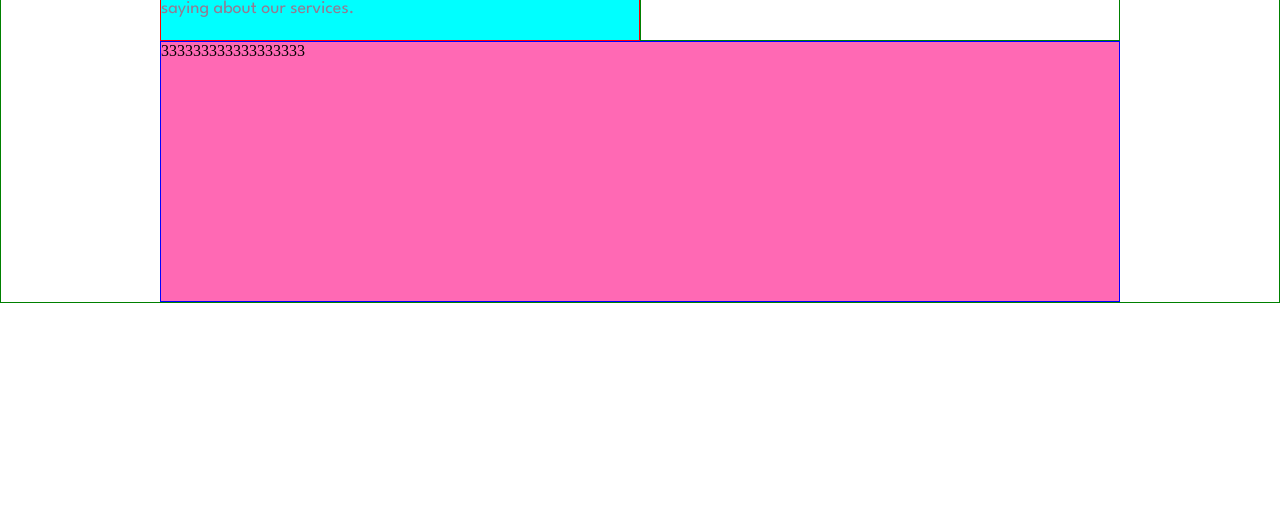
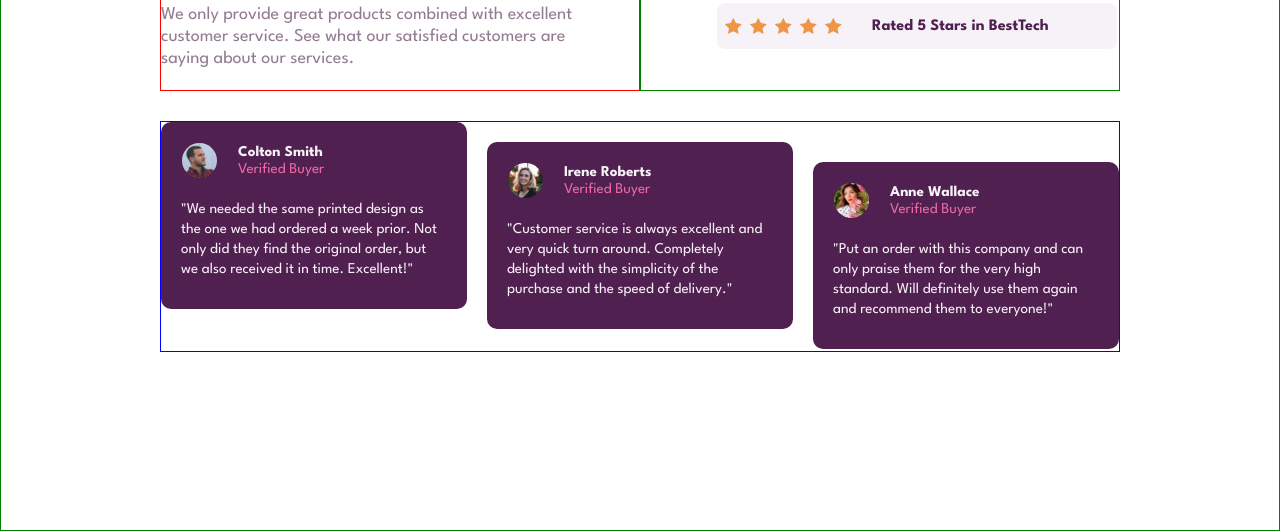
Before and after one commit to Suxaric/Social-proof-section, a plain HTML site: page index.html in a window 1280 px wide. Shown: the part 271-802 px from the top of the page. Drawn offline with Linux system fonts and the light colour scheme.

Commit message:
4 commit

```diff
--- a/index.html
+++ b/index.html
@@ -50,7 +50,57 @@
         </div>
 
 
-        <div class="container-reviews">333333333333333333</div>
+        <div class="container-reviews">
+          <div class="container-reviews-colton">
+            <div class="container-reviews-colton-info">
+              <img src="./images/image-colton.jpg" alt="colton">
+              <div class="container-reviews-colton-name">
+                <h6>Colton Smith</h6>
+                <p>Verified Buyer</p>
+              </div>
+            </div>
+
+            <div class="container-reviews-colton-text">
+            <p>"We needed the same printed design as the one we had ordered a week prior.
+                Not only did they find the original order, but we also received it in time.
+                Excellent!"</p>
+            </div>
+          </div>
+
+
+          <div class="container-reviews-irene">
+            <div class="container-reviews-irene-info">
+              <img src="./images/image-irene.jpg" alt="irene">
+              <div class="container-reviews-irene-name">
+                <h6>Irene Roberts</h6>
+                <p>Verified Buyer</p>
+              </div>
+            </div>
+
+            <div class="container-reviews-irene-text">
+              <p>"Customer service is always excellent and very quick turn around. Completely
+                delighted with the simplicity of the purchase and the speed of delivery."
+              </p>
+            </div>
+          </div>
+
+          <div class="container-reviews-anne">
+            <div class="container-reviews-anne-info">
+              <img src="./images/image-anne.jpg" alt="anne">
+              <div class="container-reviews-anne-name">
+                <h6>Anne Wallace</h6>
+                <p>Verified Buyer</p>
+              </div>
+            </div>
+
+            <div class="container-reviews-anne-text">
+              <p>"Put an order with this company and can only praise them for the very high
+                standard. Will definitely use them again and recommend them to everyone!"
+              </p>
+            </div>
+          </div>
+
+        </div>
 
       </div>
     </div>
--- a/style.css
+++ b/style.css
@@ -11,12 +11,13 @@
 }
 
 .container {
+  height: 100vh;
   border: solid 1px green; /*УДАЛИТЬ*/
 }
 
 .container-wrapper {
   max-width: 960px;
-  margin-top: 50px;
+  margin-top: 100px;
   margin-right: auto;
   margin-bottom: 0;
   margin-left: auto;
@@ -27,7 +28,6 @@
 
 .container-info {
   border: solid 1px red; /*УДАЛИТЬ*/
-  background-color: aqua; /*УДАЛИТЬ*/
 }
 
 .container-info h1 {
@@ -56,6 +56,7 @@
 
 .container-stars-rewiews {
   width: 400px;
+  margin-top: 40px;
   display: flex;
   align-items: center;
   background-color: hsl(300, 24%, 96%);
@@ -80,6 +81,7 @@
 
 .container-stars-report {
   margin-left: auto;
+  margin-top: 15px;
   margin-right: auto;
   width: 400px;
   display: flex;
@@ -105,8 +107,9 @@
 }
 
 .container-stars-besttech {
+  margin-left: auto;
+  margin-top: 15px;
   margin-right: 0;
-  margin-left: auto;
   width: 400px;
   display: flex;
   align-items: center;
@@ -132,7 +135,168 @@
 
 
 .container-reviews {
+  margin-top: 30px;
   grid-column: span 2;
   border: solid 1px blue; /*УДАЛИТЬ*/
-  background-color: hotpink; /*УДАЛИТЬ*/
+  display: grid;
+  grid-template-columns: 1fr 1fr 1fr;
+  grid-template-rows: 1fr;
+  grid-column-gap: 20px;
+
 }
+
+.container-reviews-colton {
+  height: fit-content;
+  background-color: hsl(300, 43%, 22%);
+  border-radius: 10px;
+}
+
+.container-reviews-colton img {
+  height: 35px;
+  width: 35px;
+  border-radius: 50%;
+  border: 1px solid hsl(300, 43%, 22%);
+}
+
+.container-reviews-colton-info {
+  display: flex;
+  align-items: center;
+  margin-left: 20px;
+  margin-top: 20px;
+}
+
+.container-reviews-colton-name {
+  padding-left: 20px;
+}
+
+.container-reviews-colton-name h6 {
+  color: hsl(300, 24%, 96%);
+  font-family: League Spartan, sans-serif;
+  font-size: 15px;
+  font-weight: 700;
+}
+
+.container-reviews-colton-name p {
+  padding-top: 3px;
+  color: hsl(333, 80%, 67%);
+  font-family: League Spartan, sans-serif;
+  font-size: 15px;
+  font-weight: 400;
+}
+
+.container-reviews-colton-text {
+  margin-left: 20px;
+  margin-top: 20px;
+  margin-right: 20px;
+  margin-bottom: 30px;
+  color: hsl(300, 24%, 96%);
+  font-family: League Spartan, sans-serif;
+  font-size: 15px;
+  font-weight: 400;
+  line-height: 20px;
+}
+
+.container-reviews-irene {
+  margin-top: 20px;
+  height: fit-content;
+  background-color: hsl(300, 43%, 22%);
+  border-radius: 10px;
+}
+
+.container-reviews-irene img {
+  height: 35px;
+  width: 35px;
+  border-radius: 50%;
+  border: 1px solid hsl(300, 43%, 22%);
+}
+
+.container-reviews-irene-info {
+  display: flex;
+  align-items: center;
+  margin-left: 20px;
+  margin-top: 20px;
+}
+
+.container-reviews-irene-name {
+  padding-left: 20px;
+}
+
+.container-reviews-irene-name h6 {
+  color: hsl(300, 24%, 96%);
+  font-family: League Spartan, sans-serif;
+  font-size: 15px;
+  font-weight: 700;
+}
+
+.container-reviews-irene-name p {
+  padding-top: 3px;
+  color: hsl(333, 80%, 67%);
+  font-family: League Spartan, sans-serif;
+  font-size: 15px;
+  font-weight: 400;
+}
+
+.container-reviews-irene-text {
+  margin-left: 20px;
+  margin-top: 20px;
+  margin-right: 20px;
+  margin-bottom: 30px;
+  color: hsl(300, 24%, 96%);
+  font-family: League Spartan, sans-serif;
+  font-size: 15px;
+  font-weight: 400;
+  line-height: 20px;
+}
+
+
+.container-reviews-anne {
+  margin-top: 40px;
+  height: fit-content;
+  background-color: hsl(300, 43%, 22%);
+  border-radius: 10px;
+}
+
+.container-reviews-anne img {
+  height: 35px;
+  width: 35px;
+  border-radius: 50%;
+  border: 1px solid hsl(300, 43%, 22%);
+}
+
+.container-reviews-anne-info {
+  display: flex;
+  align-items: center;
+  margin-left: 20px;
+  margin-top: 20px;
+}
+
+.container-reviews-anne-name {
+  padding-left: 20px;
+}
+
+.container-reviews-anne-name h6 {
+  color: hsl(300, 24%, 96%);
+  font-family: League Spartan, sans-serif;
+  font-size: 15px;
+  font-weight: 700;
+}
+
+.container-reviews-anne-name p {
+  padding-top: 3px;
+  color: hsl(333, 80%, 67%);
+  font-family: League Spartan, sans-serif;
+  font-size: 15px;
+  font-weight: 400;
+}
+
+.container-reviews-anne-text {
+  margin-left: 20px;
+  margin-top: 20px;
+  margin-right: 20px;
+  margin-bottom: 30px;
+  color: hsl(300, 24%, 96%);
+  font-family: League Spartan, sans-serif;
+  font-size: 15px;
+  font-weight: 400;
+  line-height: 20px;
+}
```
